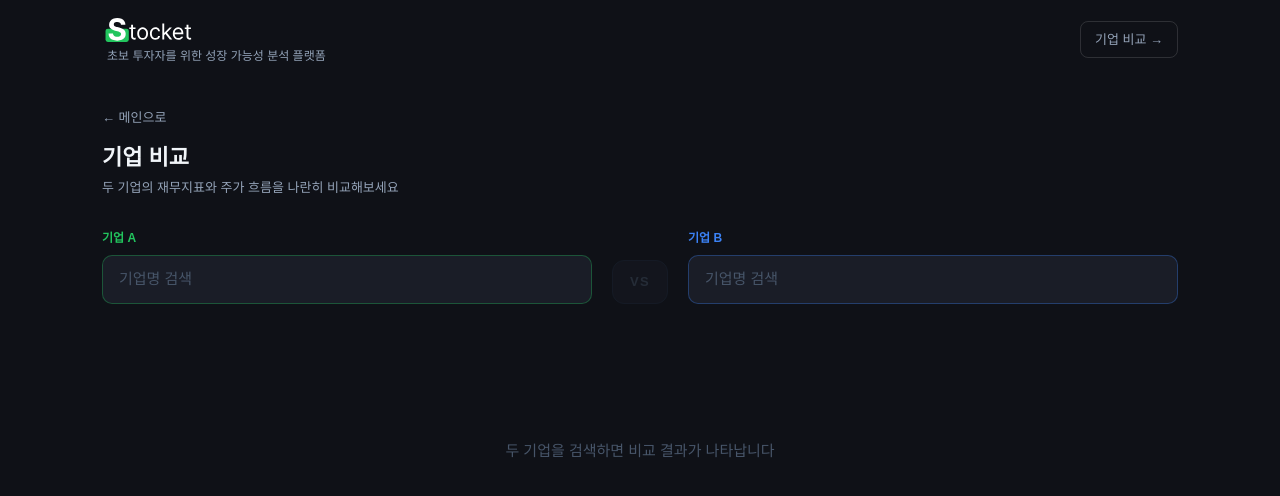
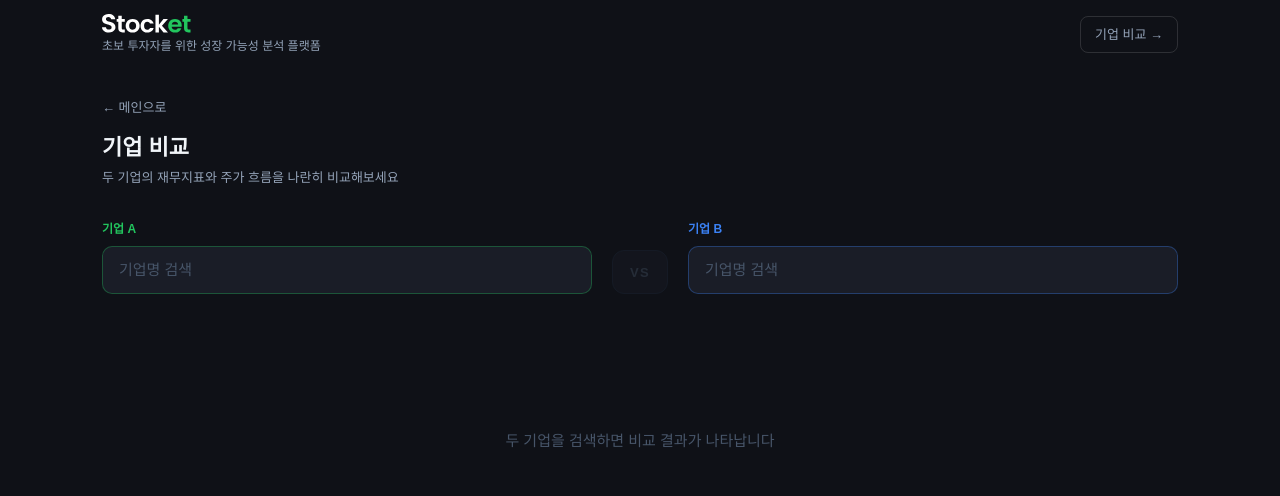
Before and after one commit to tgyeongt/stocket, a Next.js app in the folder packages/frontend/: page /compare in a window 1280 px wide. Shown: the top 496 px of the page. Built offline with nearby package versions, Linux system fonts and the light colour scheme.

Commit message:
Fix: 로고 아이콘 수정

```diff
--- a/packages/frontend/components/ui/Header.tsx
+++ b/packages/frontend/components/ui/Header.tsx
@@ -7,7 +7,7 @@
     <header className="flex items-center justify-between mb-10 gap-[12px]">
       <Link href="/" className="flex flex-col">
         <Image src={Logo} alt="logo" className="w-[90px]" />
-        <p className="text-[#93A3B8] text-[12px] mt-[2px] ml-[5px]">
+        <p className="text-[#93A3B8] text-[12px] mt-[3px]">
           초보 투자자를 위한 성장 가능성 분석 플랫폼
         </p>
       </Link>
```
Also changed, not shown: packages/frontend/assets/stocket_logo.svg.
